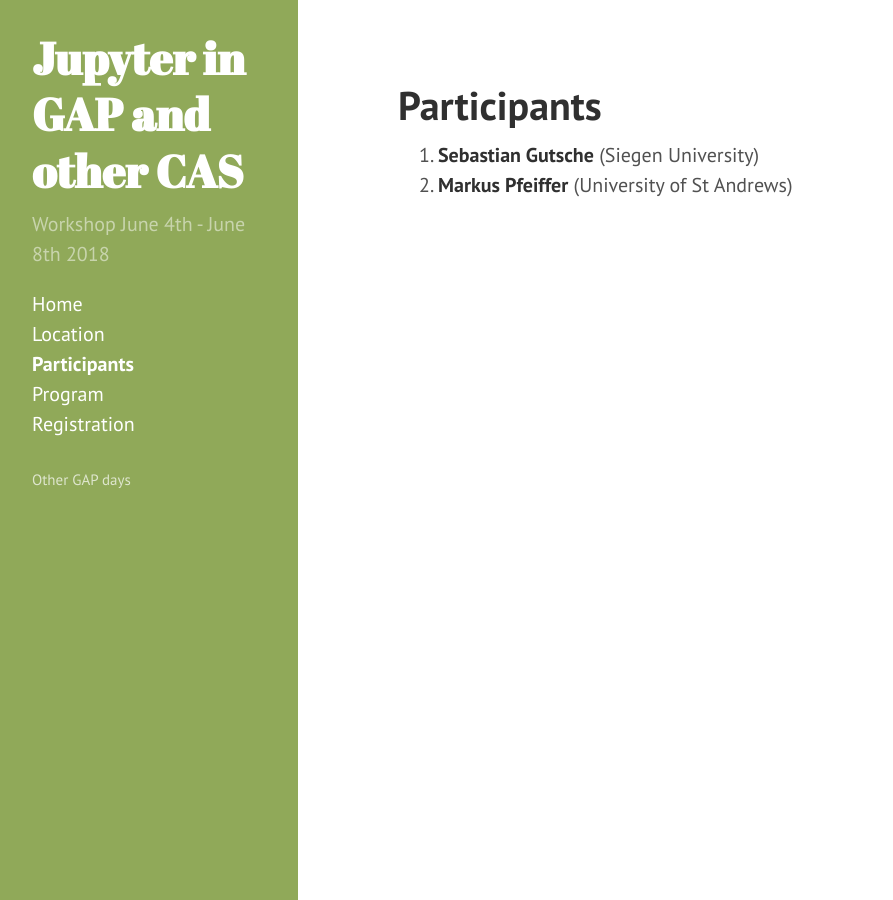
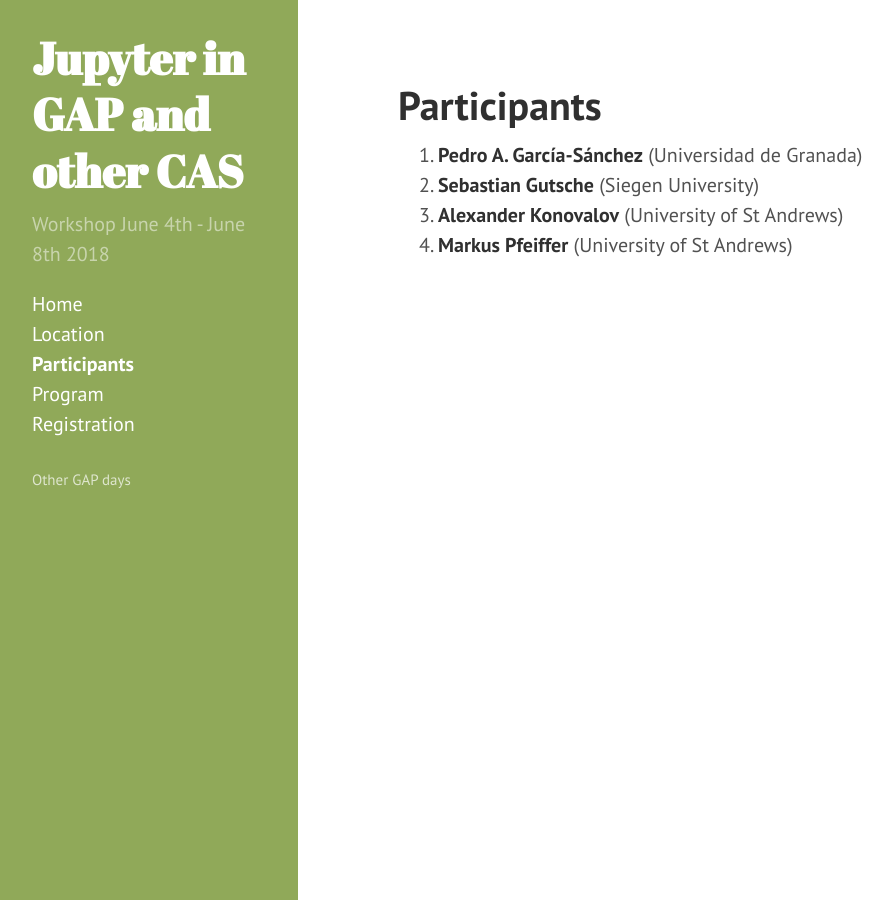
Before and after one commit to gapdays/gap-jupyter-days2018, a Jekyll site: the page built from participants.md, in a window 1280 px wide. Shown: the whole page, without its empty margins (2-895 px from the left). Built offline with Jekyll 4.4.1, drawn with Linux system fonts in a browser that asks for light colours.

Commit message:
Updated participants

```diff
--- a/_data/participants.yml
+++ b/_data/participants.yml
@@ -1,5 +1,11 @@
+- name: Pedro A. García-Sánchez
+  affiliation: Universidad de Granada
+
 - name: Sebastian Gutsche
   affiliation: Siegen University
 
+- name: Alexander Konovalov
+  affiliation: University of St Andrews
+
 - name: Markus Pfeiffer
   affiliation: University of St Andrews
```
